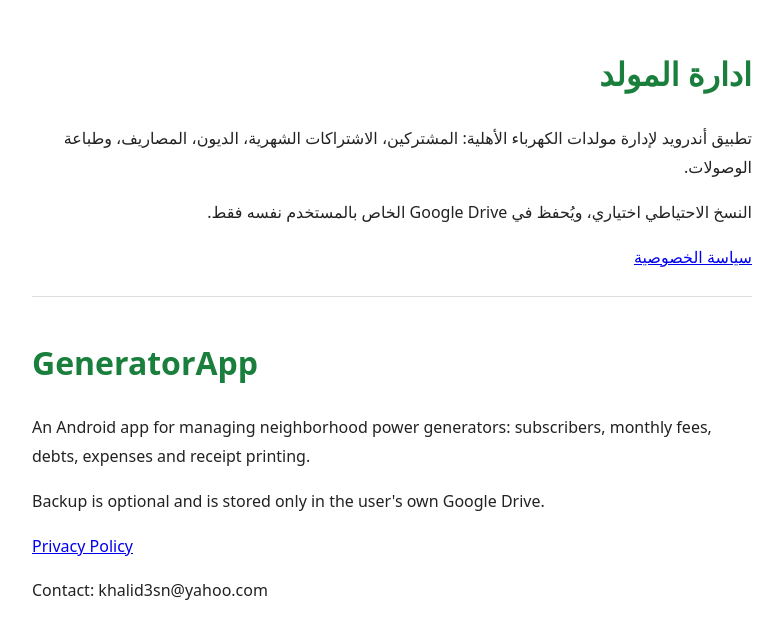
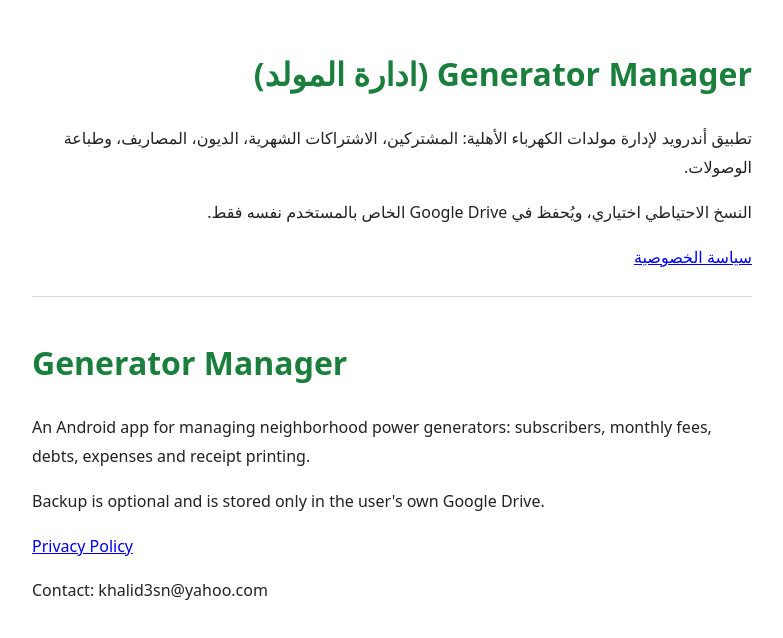
Before and after one commit to im09irq/im09irq.github.io, a plain HTML site: page index.html in a window 1280 px wide. Shown: the whole page, without its empty margins (248-1031 px from the left). Drawn offline with Linux system fonts and the light colour scheme.

Commit message:
Update index.html

```diff
--- a/index.html
+++ b/index.html
@@ -1,11 +1,11 @@
 <!doctype html><html lang="ar" dir="rtl"><head><meta charset="utf-8"><meta name="viewport" content="width=device-width,initial-scale=1">
-<title>ادارة المولد - GeneratorApp</title>
+<title>Generator Manager - ادارة المولد</title>
 <style>body{font-family:system-ui,sans-serif;max-width:720px;margin:auto;padding:24px;line-height:1.8;color:#222}h1{color:#1a7f3c}.en{direction:ltr;text-align:left;border-top:1px solid #ddd;margin-top:24px;padding-top:16px}</style></head><body>
-<h1>ادارة المولد</h1>
+<h1>Generator Manager (ادارة المولد)</h1>
 <p>تطبيق أندرويد لإدارة مولدات الكهرباء الأهلية: المشتركين، الاشتراكات الشهرية، الديون، المصاريف، وطباعة الوصولات.</p>
 <p>النسخ الاحتياطي اختياري، ويُحفظ في Google Drive الخاص بالمستخدم نفسه فقط.</p>
 <p><a href="privacy.html">سياسة الخصوصية</a></p>
-<div class="en"><h1>GeneratorApp</h1>
+<div class="en"><h1>Generator Manager</h1>
 <p>An Android app for managing neighborhood power generators: subscribers, monthly fees, debts, expenses and receipt printing.</p>
 <p>Backup is optional and is stored only in the user's own Google Drive.</p>
 <p><a href="privacy.html">Privacy Policy</a></p>
```
